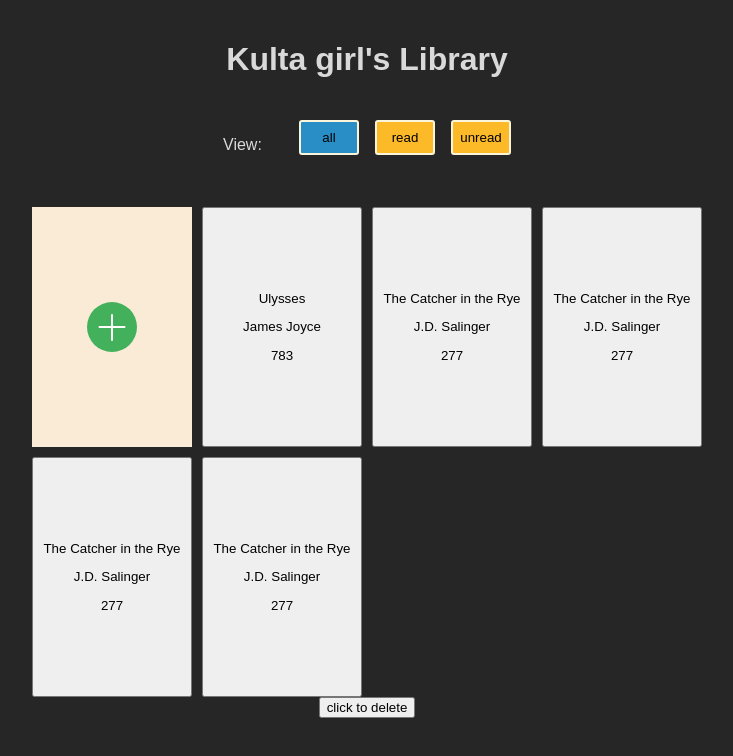
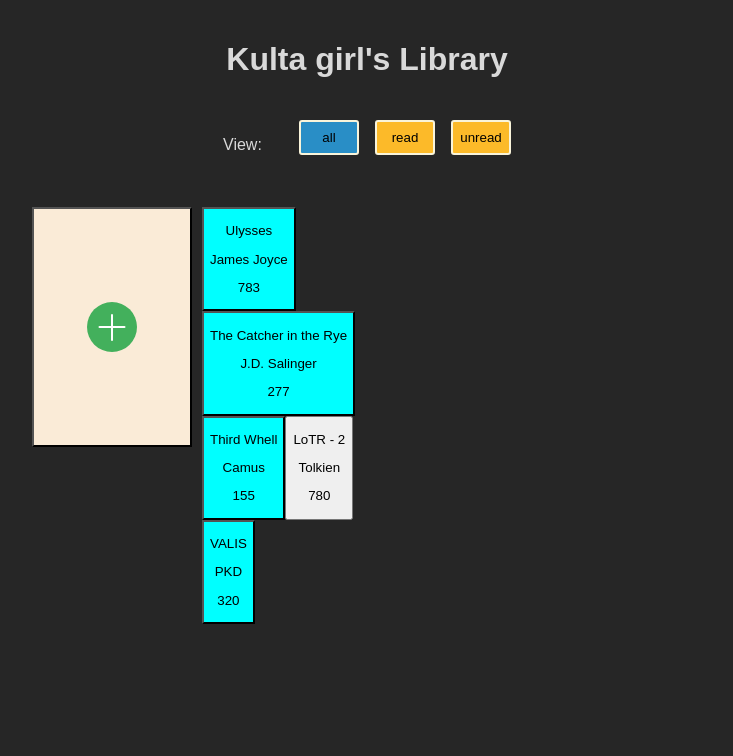
Before and after one commit to gambina/odinlibrary, a React (Vite) app in the folder odinlibrary/: page / in a window 1280 px wide. Shown: the top 756 px of the page, without its empty margins (273-1006 px from the left). Built offline with nearby package versions, Linux system fonts and the light colour scheme.

Commit message:
got the basics. Need to add the styling also associage read/unread

```diff
--- a/odinlibrary/src/assets/bookData.js
+++ b/odinlibrary/src/assets/bookData.js
@@ -1,38 +1,33 @@
 export default [
 
   {
-    id: 1,
     name: "Ulysses",
     author: "James Joyce",
     page: 783,
     read: true
   },
   {
-    id: 2,
     name: "The Catcher in the Rye",
     author: "J.D. Salinger",
     page: 277,
     read: true
   },
   {
-    id: 3,
-    name: "The Catcher in the Rye",
-    author: "J.D. Salinger",
-    page: 277,
+    name: "Third Whell",
+    author: "Camus",
+    page: 155,
     read: true
   },
   {
-    id: 4,
-    name: "The Catcher in the Rye",
-    author: "J.D. Salinger",
-    page: 277,
-    read: true
+    name: "LoTR - 2",
+    author: "Tolkien",
+    page: 780,
+    read: false
   },
   {
-    id: 5,
-    name: "The Catcher in the Rye",
-    author: "J.D. Salinger",
-    page: 277,
+    name: "VALIS",
+    author: "PKD",
+    page: 320,
     read: true
   }
 ]
--- a/odinlibrary/src/components/Main.jsx
+++ b/odinlibrary/src/components/Main.jsx
@@ -4,24 +4,42 @@ import bookData from "../assets/bookData"
 import { nanoid } from "nanoid"
 
 
+/// start
+// 1. all book object will be stored in array
+// 2. add a function to take those arguments and add into that array
+// 3. Show those books to the page as a card
+// 4. new book button brings up the form allows user to input details - event.preventDefault() ve dialog
+// 5. add a button on each book to display to remove it from library - domelement
+// 6. toggle read
+
+
+
 export default function Main(props) {
   const [book, setBook] = React.useState(startLibrary(bookData))
+
+
+  const [formData, setFormData] = React.useState({
+    name: "",
+    author: "",
+    read: false,
+  })
 
   function startLibrary(bookData) {
     return bookData.map(book => ({
       name: book.name,
       author: book.author,
       page: book.page,
+      read: book.read,
       id: nanoid()
     }));
 
   }
 
-
   function toggle(id) {
     setBook(prev => prev.map(item => {
       return item.id === id ? { ...item, read: !item.read } : item
     }))
+
   }
 
   const bookElements = book.map(item => (
@@ -36,26 +54,85 @@ export default function Main(props) {
     />
   ));
 
-  function clearLibrary() {
-    setBook(window.alert())
+
+  const dialogRef = React.useRef(null);
+
+  //  function addNewBook(formData) {
+  //    const newBook = formData.get("book")
+  //    setBookObject(prev => [...prev, newBook])
+  //  }
+  function handleChange(e) {
+    const { name, value, type, checked } = e.target;
+    setFormData(prev => ({
+      ...prev,
+      [name]: type === "checkbox" ? checked : value,
+    }));
+  }
+  function addNewBook() {
+    const newBook = {
+      name: formData.name.trim(),
+      author: formData.author.trim(),
+      read: formData.read,
+      id: nanoid(),
+    };
+
+    setBook(prevBooks => [...prevBooks, newBook]);
+
+    // Clear the form after adding
+    setFormData({ name: "", author: "", read: false });
+
+    dialogRef.current.close();
   }
 
-  console.log(bookData.id)
-  return (
+
+  console.log(book)
+
+  return (<>
     <main>
       <div className="book-container">
-        <div className="add-new-book"><img src="plusgreen.svg" alt="" /></div>
-        {bookElements}
+        <button onClick={() => dialogRef.current.showModal()} className="add-new-book">
+          <img src="plusgreen.svg" alt="" />
+        </button>
+        <div>{bookElements}</div>
+        <dialog ref={dialogRef}>
+          <form method="dialog" onSubmit={addNewBook}>
+            <h2>Add a New Book</h2>
+            <input
+              type="text"
+              name="name"
+              placeholder="Book Name"
+              value={formData.name}
+              onChange={handleChange}
+            />
+            <input
+              type="text"
+              name="author"
+              placeholder="Author"
+              value={formData.author}
+              onChange={handleChange}
+            />
+            <label>
+              <input
+                type="checkbox"
+                name="read"
+                checked={formData.read}
+                onChange={handleChange}
+              />
+              Read
+            </label>
+            <div style={{ marginTop: "1rem" }}>
+              <button type="submit">Save</button>
+              <button
+                type="button"
+                onClick={() => dialogRef.current.close()}
+                style={{ marginLeft: "0.5rem" }}
+              >
+                Cancel
+              </button>
+            </div>
+          </form>
+        </dialog>
       </div>
-      <button onClick={clearLibrary}>click to delete</button>
     </main>
-  )
+  </>)
 }
-
-//addbook fucntion:
-function addBook() {
-  //pop up alert olarak cikti
-  //ustunde 4 tane yer var
-  //onlari yazip submit dedik
-  //bu itemler listeye eklendi
-}
--- a/odinlibrary/src/index.css
+++ b/odinlibrary/src/index.css
@@ -85,3 +85,8 @@ div>p {
 .add-new-book:hover img {
   transform: rotate(90deg);
 }
+
+.add-book-form {
+  display: flex;
+  flex-direction: column;
+}
```
